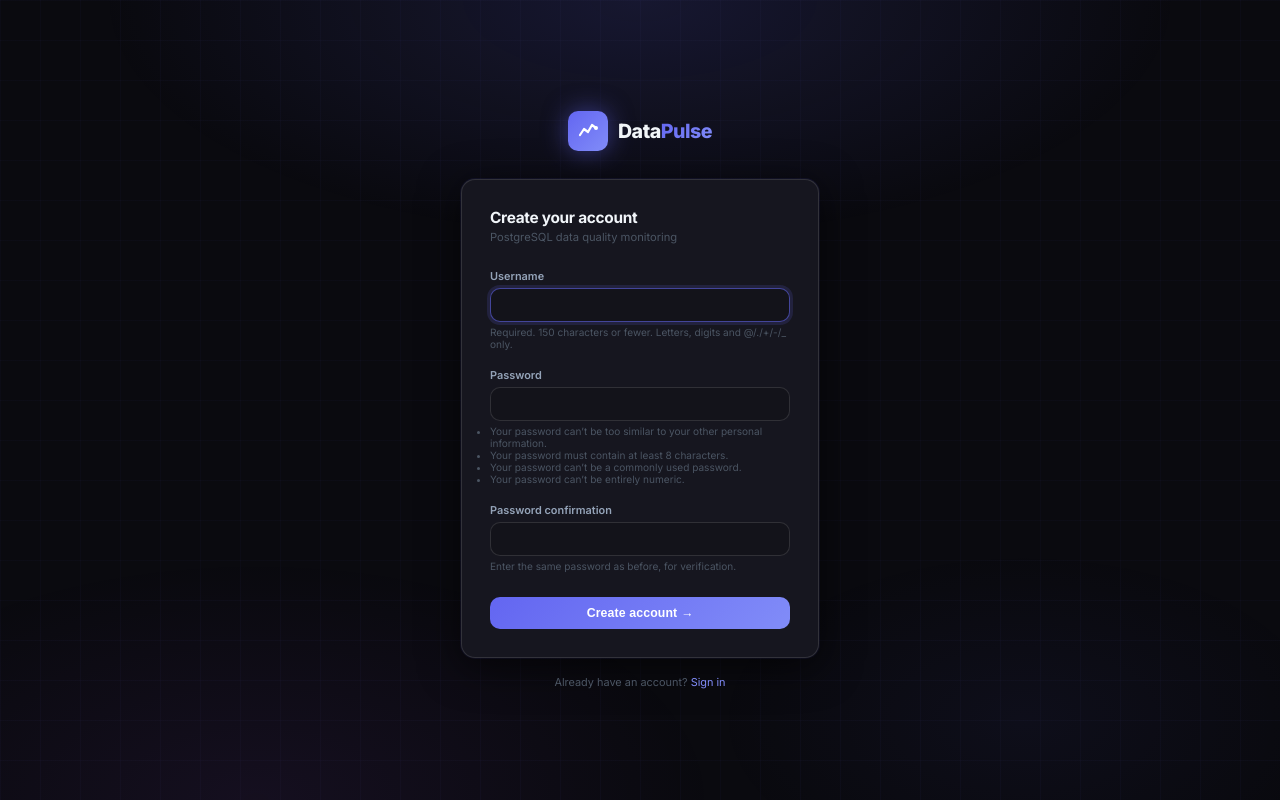
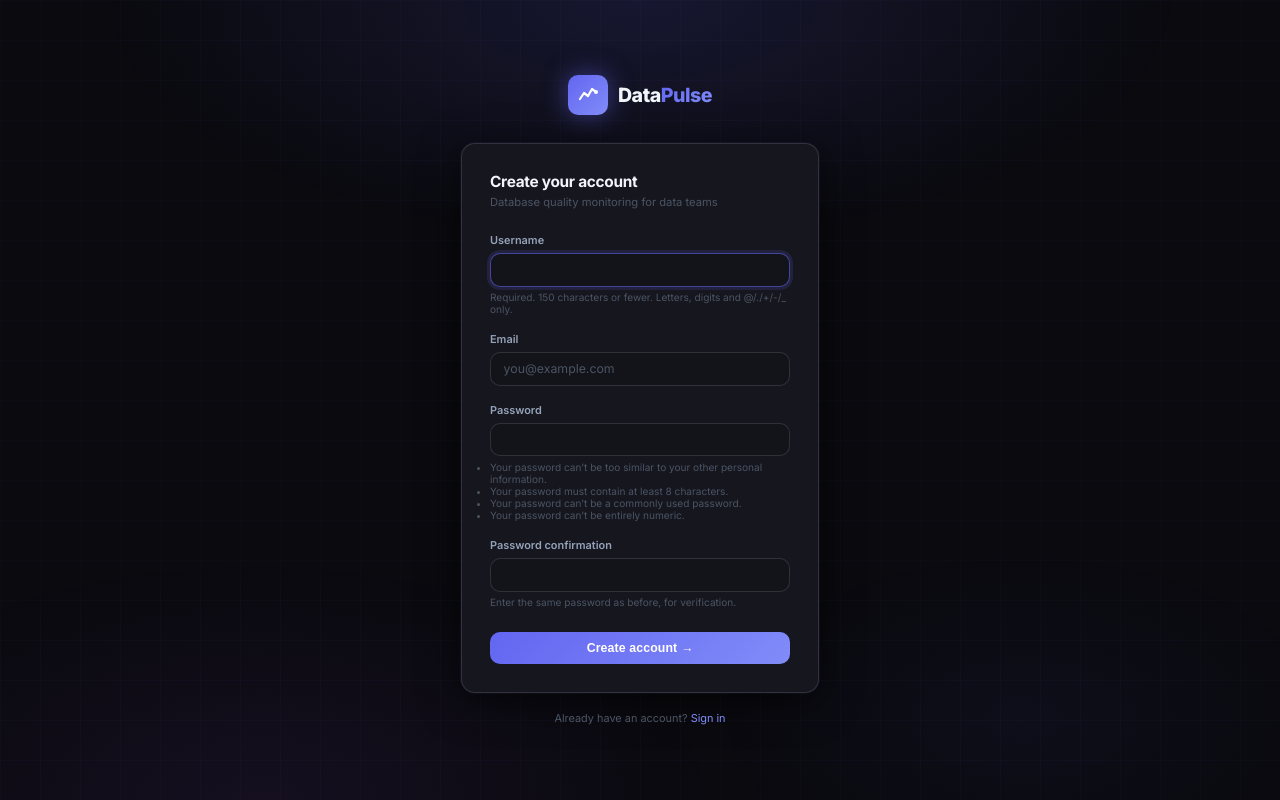
Before and after one commit to JacekWysopal/data-pulse, a Django app: page /signup/ in a window 1280 px wide. Run offline with Django 5.2, Linux system fonts and the light colour scheme; some libraries are stand-ins or nearby versions.

Commit message:
fix: English consistency — signup email field, login subtitle, rule history columns, Polish text removal

```diff
--- a/monitor/forms.py
+++ b/monitor/forms.py
@@ -1,8 +1,29 @@
 import json
 from croniter import croniter
 from django import forms
+from django.contrib.auth import get_user_model
+from django.contrib.auth.forms import UserCreationForm
 
 from .models import Connection, DbtIntegration, Rule, SlackWebhook
+
+User = get_user_model()
+
+
+class SignupForm(UserCreationForm):
+    """Registration form that requires an email address in addition to username and password."""
+
+    email = forms.EmailField(
+        required=True,
+        widget=forms.EmailInput(attrs={
+            'class': 'form-control',
+            'placeholder': 'you@example.com',
+        }),
+        label='Email',
+    )
+
+    class Meta(UserCreationForm.Meta):
+        model = User
+        fields = ('username', 'email', 'password1', 'password2')
 
 
 class ConnectionForm(forms.ModelForm):
--- a/monitor/models.py
+++ b/monitor/models.py
@@ -82,7 +82,7 @@ class Connection(models.Model):
 
 
 class Rule(models.Model):
-    """Monitoring rule for one PostgreSQL table."""
+    """Monitoring rule for one database table (PostgreSQL or MySQL)."""
 
     class RuleType(models.TextChoices):
         VOLUME_FRESHNESS = 'volume_freshness', 'Volume / Freshness'
--- a/monitor/views.py
+++ b/monitor/views.py
@@ -6,14 +6,13 @@ from django.conf import settings
 from django.contrib import messages
 from django.contrib.auth import login
 from django.contrib.auth.decorators import login_required
-from django.contrib.auth.forms import UserCreationForm
+from .forms import ConnectionForm, DbtIntegrationForm, RuleForm, SignupForm, SlackWebhookForm
 from django.http import JsonResponse
 from django.shortcuts import get_object_or_404, redirect, render
 from django.views.decorators.csrf import csrf_exempt
 from django.views.decorators.http import require_GET, require_POST
 
 from .check_templates import TEMPLATES as CHECK_TEMPLATES
-from .forms import ConnectionForm, DbtIntegrationForm, RuleForm, SlackWebhookForm
 from .models import ApiKey, CheckRun, Connection, DbtIntegration, Rule, RuleResult, SlackWebhook, UserProfile
 from .schedule_utils import get_next_run
 from .services import get_schema_columns, get_schema_tables, run_all_checks, run_checks_for_user, run_single_rule
@@ -26,13 +25,13 @@ def signup(request):
     if request.user.is_authenticated:
         return redirect('monitor:dashboard')
     if request.method == 'POST':
-        form = UserCreationForm(request.POST)
+        form = SignupForm(request.POST)
         if form.is_valid():
             user = form.save()
             login(request, user)
             return redirect(settings.LOGIN_REDIRECT_URL)
     else:
-        form = UserCreationForm()
+        form = SignupForm()
     return render(request, 'signup.html', {'form': form})
 
 
--- a/templates/monitor/dashboard.html
+++ b/templates/monitor/dashboard.html
@@ -532,7 +532,7 @@
   <div class="empty-state">
     <div class="empty-icon">◈</div>
     <div style="font-size:0.95rem;font-weight:600;color:var(--text-secondary);margin-bottom:0.4rem">No monitoring rules</div>
-    <div style="font-size:0.8rem;margin-bottom:1.5rem">Add your first rule to start monitoring PostgreSQL tables.</div>
+    <div style="font-size:0.8rem;margin-bottom:1.5rem">Add your first rule to start monitoring your databases.</div>
     <a href="{% url 'monitor:rule_create' %}" class="btn-dp btn-dp-primary">
       <svg width="12" height="12" viewBox="0 0 12 12" fill="none"><path d="M6 1v10M1 6h10" stroke="currentColor" stroke-width="1.8" stroke-linecap="round"/></svg>
       Add first rule
--- a/templates/signup.html
+++ b/templates/signup.html
@@ -157,7 +157,8 @@
     }
 
     input[type="text"],
-    input[type="password"] {
+    input[type="password"],
+    input[type="email"] {
       width: 100%;
       background: var(--bg-input);
       border: 1px solid var(--border-strong);
@@ -257,7 +258,7 @@
 
   <div class="login-card">
     <div class="login-title">Create your account</div>
-    <div class="login-sub">PostgreSQL data quality monitoring</div>
+    <div class="login-sub">Database quality monitoring for data teams</div>
 
     <form method="post" action="{% url 'signup' %}">
       {% csrf_token %}
```
Also changed, not shown: templates/login.html (+4 -4 lines), templates/monitor/rule_history.html (+4 -4 lines).
